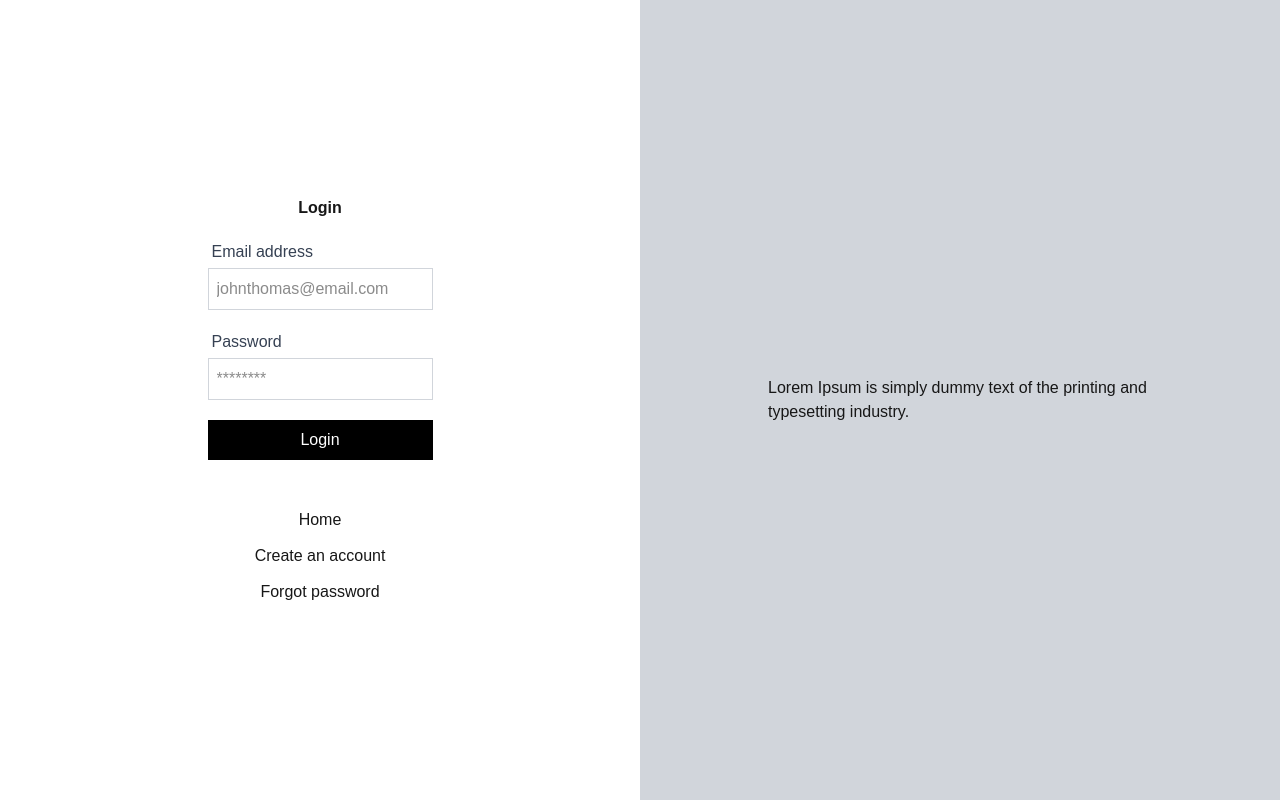
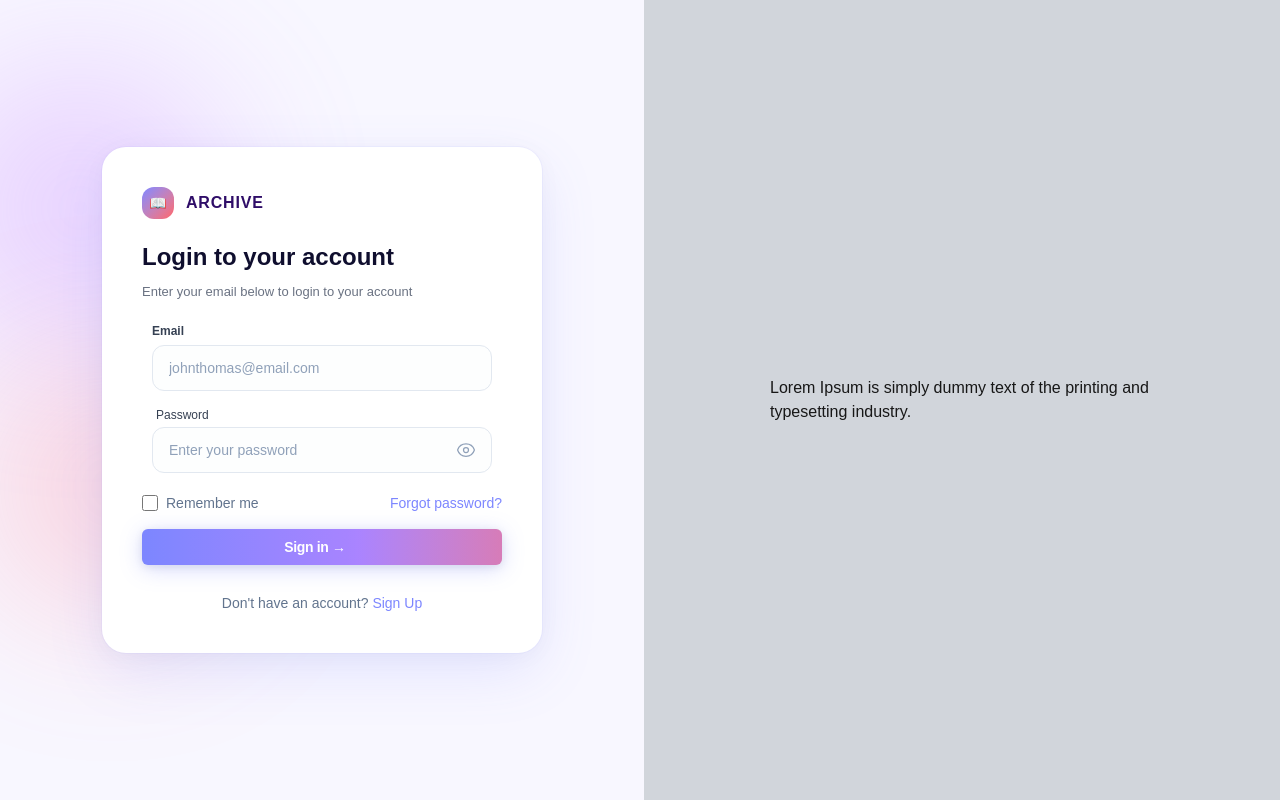
Before and after one commit to KazuyaaaaDesu/Archive, a Next.js app: page /login in a window 1280 px wide. Built offline with nearby package versions, Linux system fonts and the light colour scheme.

Commit message:
style: change page-component design

```diff
--- a/app/login/page.tsx
+++ b/app/login/page.tsx
@@ -6,19 +6,26 @@ export default function Login() {
     <section className="h-dvh">
       <div className="h-full">
         <div className="flex flex-col md:flex-row h-full">
-          <div className="flex-1 p-5 flex flex-col gap-5 items-center justify-center">
-            <h1>Login</h1>
+          {/* Left Column: Authentic Card Wrapper UI */}
+          <div className="flex-1 p-6 flex flex-col gap-5 items-center justify-center bg-[#F8F7FF]">
+            <div className="size-72 absolute -left-16 top-16 opacity-30 bg-purple-400 rounded-full blur-[80px] pointer-events-none z-0" />
+            <div className="size-64 absolute right-260 top-90 opacity-25 bg-rose-400 rounded-full blur-[80px] pointer-events-none z-0" />
+            <div className="w-full max-w-[440px] p-8 md:p-10 rounded-3xl bg-[#ffffff] shadow-[0px_4px_24px_0px_rgba(0,0,0,0.03),0px_20px_60px_-4px_rgba(112,125,255,0.16),0px_0px_0px_1px_rgba(112,125,255,0.06)] flex flex-col gap-6 relative z-10">
+              {/* Logo Header */}
+              <div className="w-full h-8 flex justify-start items-center gap-3">
+                <div className="size-8 bg-gradient-to-br from-indigo-400 to-red-400 rounded-xl flex justify-center items-center text-white text-sm">
+                  📖
+                </div>
+                <span className="justify-start text-violet-950 text-md font-bold leading-5 tracking-wider">
+                  ARCHIVE
+                </span>
+              </div>
 
-            <div>
-              <FormLogin className="w-full max-w-80" />
-            </div>
-
-            <div className="mt-7 flex flex-col gap-3 text-center">
-              <Link href="/">Home</Link>
-              <Link href="/signup">Create an account</Link>
-              <Link href="/forgot-password">Forgot password</Link>
+              <FormLogin className="w-full" />
             </div>
           </div>
+
+          {/* Right Column: Page info */}
           <div className="flex-1 bg-tertiary p-5 flex items-center justify-center">
             <div className="max-w-sm">
               Lorem Ipsum is simply dummy text of the printing and typesetting
--- a/components/forms/FormLogin.tsx
+++ b/components/forms/FormLogin.tsx
@@ -3,6 +3,7 @@
 import { useState, useRef } from 'react'
 import { signIn } from 'next-auth/react'
 import { useRouter } from 'next/navigation'
+import Link from 'next/link'
 
 export default function FormLogin({ className }: { className?: string }) {
   // Refs
@@ -22,6 +23,7 @@ export default function FormLogin({ className }: { className?: string }) {
     },
   })
   const [pending, setPending] = useState(false)
+  const [showPassword, setShowPassword] = useState(false)
 
   async function handleSubmit(e: React.FormEvent<HTMLFormElement>) {
     e.preventDefault()
@@ -103,6 +105,17 @@ export default function FormLogin({ className }: { className?: string }) {
       noValidate
       className={`${className} flex flex-col gap-5`}
     >
+      {/* Header Section */}
+      <div className=" text-left flex flex-col gap-2.5">
+        <h2 className="text-[#0F0E2E] text-[24px] font-sora non-italic font-bold leading-[28.8px]">
+          Login to your account
+        </h2>
+        <p className="text-gray-500 font-inter text-[13px] non-italic font-medium leading-[20.8px]">
+          Enter your email below to login to your account
+        </p>
+      </div>
+
+      {/* Error/Success Alert Banner */}
       {state?.message && (
         <p
           className={`alert ${
@@ -113,42 +126,117 @@ export default function FormLogin({ className }: { className?: string }) {
         </p>
       )}
 
-      <div className="form-control">
-        <label>Email address</label>
+      <div className="flex flex-col gap-4">
+        {/* Email Field */}
+        <div className="flex flex-col gap-1.5 w-full px-2.5">
+          <label className="font-semibold text-xs  text-gray-700 leading-4">
+            Email
+          </label>
           <input
             required
             type="email"
             name="email"
             placeholder="johnthomas@email.com"
-          className={`input w-full`}
+            className="w-full px-4 py-3 border border-slate-200 bg-slate-50/30 rounded-xl text-sm transition-all focus:outline-none focus:border-slate-300 focus:bg-white focus:ring-4 focus:ring-slate-100 placeholder:text-slate-400"
           />
           {state?.errors?.email && (
             <p className="error">{state?.errors?.email}</p>
           )}
         </div>
 
-      <div className="form-control">
-        <label>Password</label>
+        <div className="form-control px-2.5">
+          {/* Password Field */}
+          <label className="font-semibold text-xs  text-gray-700 leading-4">
+            Password
+          </label>
+          <div className="relative w-full">
             <input
               required
-          type="password"
+              type={showPassword ? 'text' : 'password'}
               name="password"
-          placeholder="********"
-          className={`input w-full`}
+              placeholder="Enter your password"
+              className="w-full px-4 py-3 border border-slate-200 bg-slate-50/30 rounded-xl text-sm transition-all focus:outline-none focus:border-slate-300 focus:bg-white focus:ring-4 focus:ring-slate-100 placeholder:text-slate-400"
             />
             {state?.errors?.password && (
               <p className="error">{state?.errors?.password}</p>
             )}
+            <button
+              type="button"
+              onClick={() => setShowPassword(!showPassword)}
+              className="absolute right-4 top-1/2 -translate-y-1/2 text-slate-400 hover:text-slate-600 bg-transparent p-0"
+            >
+              <svg
+                xmlns="http://w3.org"
+                fill="none"
+                viewBox="0 0 24 24"
+                strokeWidth={1.5}
+                stroke="currentColor"
+                className="w-5 h-5"
+              >
+                <path
+                  strokeLinecap="round"
+                  strokeLinejoin="round"
+                  d="M2.036 12.322a1.012 1.012 0 0 1 0-.639C3.423 7.51 7.36 4.5 12 4.5c4.638 0 8.573 3.007 9.963 7.178.07.207.07.431 0 .639C20.577 16.49 16.64 19.5 12 19.5c-4.638 0-8.573-3.007-9.963-7.178Z"
+                />
+                <path
+                  strokeLinecap="round"
+                  strokeLinejoin="round"
+                  d="M15 12a3 3 0 1 1-6 0 3 3 0 0 1 6 0Z"
+                />
+              </svg>
+            </button>
+          </div>
+          {state?.errors?.password && (
+            <p className="text-xs font-medium text-rose-600 mt-0.5">
+              {state?.errors?.password}
+            </p>
+          )}
         </div>
 
-      <div>
+        {/* 4. Remember Me & Forgot Password Links Row */}
+        <div className="flex items-center justify-between mt-1 text-sm">
+          <label className="flex items-center gap-2 text-slate-500 font-medium cursor-pointer select-none">
+            <input
+              type="checkbox"
+              name="remember"
+              className="w-4 h-4 rounded text-indigo-600 border-slate-300 focus:ring-indigo-500 accent-indigo-500"
+            />
+            Remember me
+          </label>
+          <Link
+            href="/forgot-password"
+            className="font-medium text-indigo-400 hover:text-indigo-500 transition-colors"
+          >
+            Forgot password?
+          </Link>
+        </div>
+
         <button
           type="submit"
-          className="button button--accent w-full justify-center disabled:animate-pulse disabled:opacity-50"
           disabled={pending}
+          className="self-stretch h-9 px-3.5 py-3.5 bg-gradient-to-r from-indigo-400 via-violet-400 via-[57%] to-red-400 to-[140%] rounded-md shadow-[0px_2px_8px_0px_rgba(0,0,0,0.08),0px_4px_22px_0px_rgba(112,125,255,0.27)] inline-flex justify-center items-center disabled:animate-pulse disabled:opacity-50 transition-all hover:opacity-95"
         >
-          {pending ? 'Please wait...' : 'Login'}
+          {/* Dynamic Submission Text Logic */}
+          <div className="text-center justify-start text-white text-sm font-semibold leading-5 tracking-tight">
+            {pending ? 'Please wait...' : 'Sign in →'}
+          </div>
+
+          {/* 2. Dynamic Icon Visibility Logic (Hides while loading) */}
+          {!pending && (
+            <div className="size-3.5 relative overflow-hidden"></div>
+          )}
         </button>
+      </div>
+
+      {/* Footer Registration Navigation link */}
+      <div className="mt-2 text-center text-sm text-slate-500 font-medium">
+        Don't have an account?{' '}
+        <Link
+          href="/signup"
+          className="font-medium text-indigo-400 hover:text-indigo-500 transition-colors"
+        >
+          Sign Up
+        </Link>
       </div>
     </form>
   )
```
Lines whose indentation alone changed are shown as unchanged.
